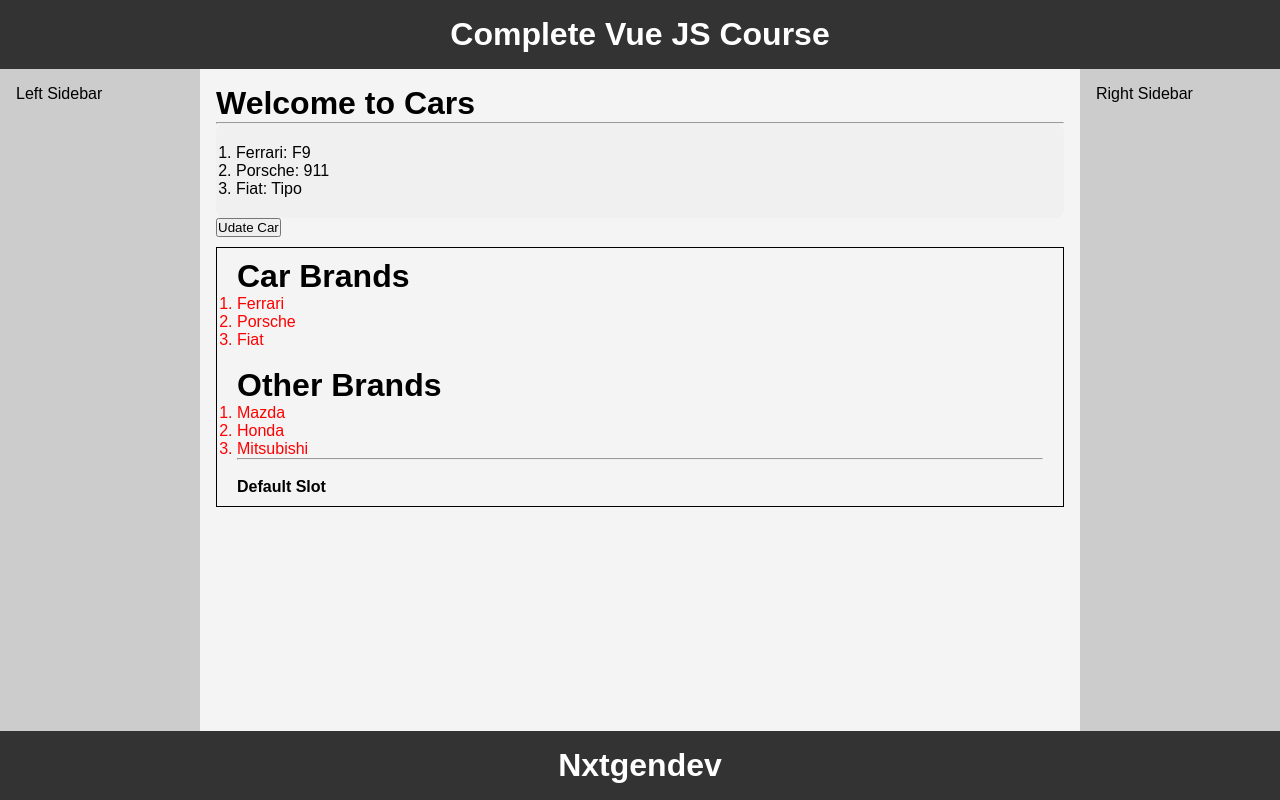
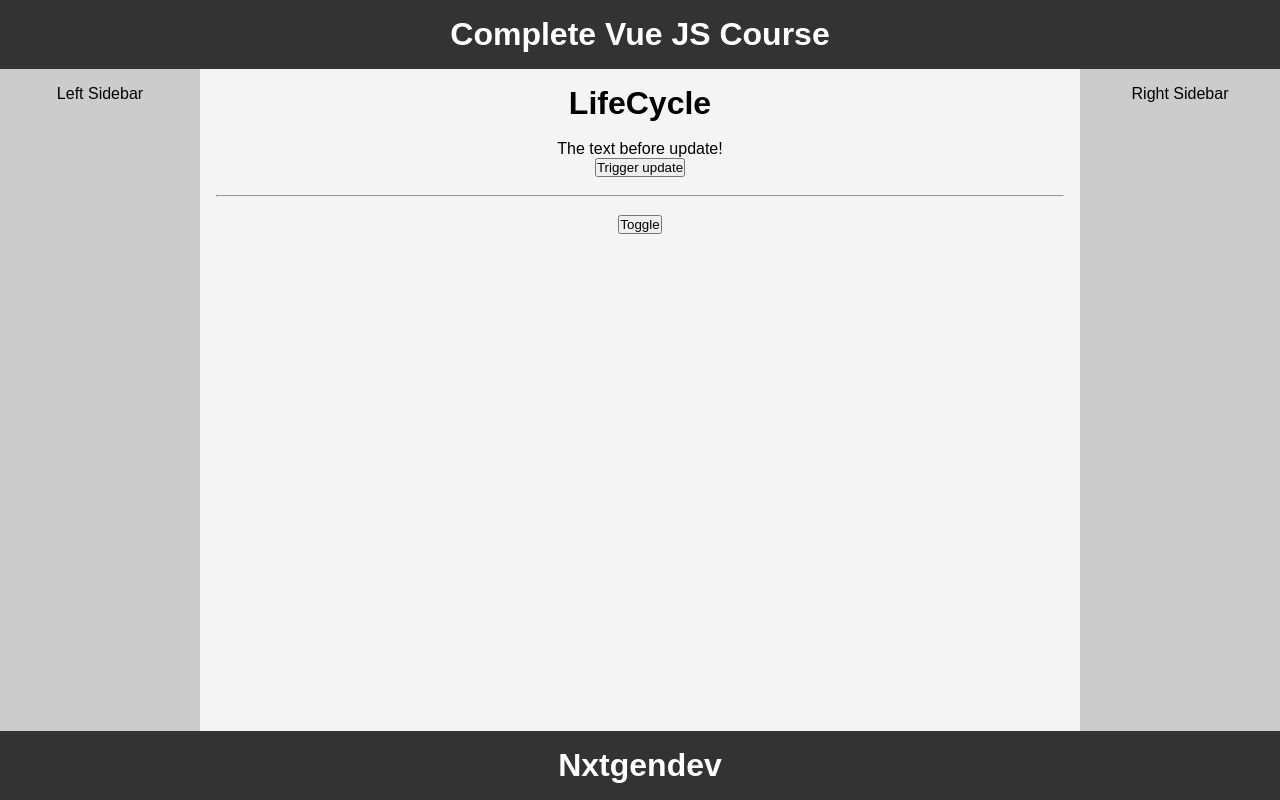
Before and after one commit to ashrafbd1496/complete-vue-js-course, a Vue app in the folder component-and-node/: page / in a window 1280 px wide. Built offline with nearby package versions, Linux system fonts and the light colour scheme.

Commit message:
vue lifecycle

```diff
--- a/component-and-node/src/App.vue
+++ b/component-and-node/src/App.vue
@@ -10,25 +10,12 @@
         <aside class="sidebar left">Left Sidebar</aside>
         <main class="main">
           <div>
-            <Cars />
-            <button @click="updateCar">Udate Car</button>
-            <CarBrands>
-              <template #brands>
-                <h1>Car Brands</h1>
-                <ol>
-                  <li v-for="(car, index) in cars" :key="index">
-                    {{ car.brand }}
-                  </li>
-                </ol>
-              </template>
-              <template #Other>
-                <h1>Other Brands</h1>
-                <ol>
-                  <li v-for="(car, index) in brands" :key="index">{{ car }}</li>
-                </ol>
-              </template>
-              <strong>Default Slot</strong>
-            </CarBrands>
+            <LifeCycle v-if="showIt"/>
+            <br>
+            <br>
+            <hr>
+            <br>
+            <button @click="showIt = !showIt">Toggle</button>
           </div>
         </main>
         <aside class="sidebar right">Right Sidebar</aside>
@@ -44,12 +31,13 @@
 <script setup>
 //imported component locally
 import Footer from "./components/header_footer/Footer.vue";
-import { reactive, provide } from "vue";
-import Cars from "./components/Cars/index.vue";
-import CarBrands from "./components/Cars/brands.vue";
+import { reactive,ref, provide } from "vue";
+import LifeCycle from "@/components/LifeCycle/Index.vue";
+
+const showIt = ref(true)
 
 const cars = reactive([
-  { model: "F9", brand: "Ferrari" },
+   { model: "F9", brand: "Ferrari" },
   { model: "911", brand: "Porsche" },
   { model: "Tipo", brand: "Fiat" },
 ]);
@@ -68,5 +56,7 @@ const brands = reactive(["Mazda", "Honda", "Mitsubishi"]);
 <style>
 body {
   font-family: sans-serif;
+  margin: 0 auto;
+  text-align: center;
 }
 </style>
--- /dev/null
+++ b/component-and-node/src/components/LifeCycle/Index.vue
@@ -0,0 +1,40 @@
+<template>
+  <div>
+    <h1>LifeCycle</h1>
+    <br />
+    {{ text }}
+  </div>
+  <button @click="text = 'changed ...'">Trigger update</button>
+</template>
+<script setup>
+import {
+  onMounted,
+  onBeforeMount,
+  onBeforeUpdate,
+  onUpdated,
+  onBeforeUnmount,
+  onUnmounted,
+  ref,
+} from "vue";
+
+const text = ref("The text before update!");
+onBeforeMount(() => {
+  console.log("1. onBeforeMount");
+});
+onMounted(() => {
+  console.log("2. onMounted");
+});
+onBeforeUpdate(() => {
+  console.log("3. onBeforeUpdate");
+});
+onUpdated(() => {
+  console.log("4. onUpdated");
+});
+
+onBeforeUnmount(() => {
+  console.log("5. onBeforeUnmount");
+});
+onUnmounted(() => {
+  console.log("6. onUnmounted");
+});
+</script>
```
